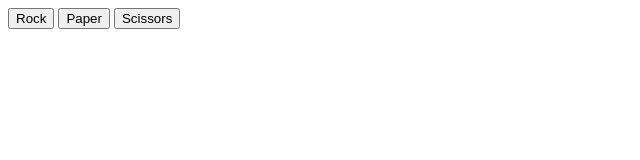
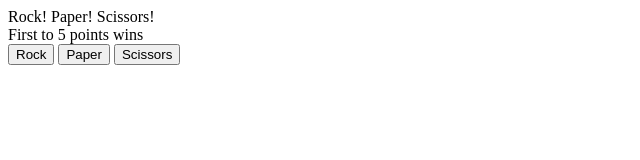
Before and after one commit to kali-el/odin-rock-paper-scissors, a plain HTML site: page index.html in a window 1280 px wide. Shown: the whole page, without its empty margins (0-640 px from the left). Drawn offline with Linux system fonts and the light colour scheme.

Commit message:
feat: reorganize HTML structure and update JavaScript for improved layout and score tracking

```diff
--- a/index.html
+++ b/index.html
@@ -7,9 +7,16 @@
   </head>
   <body>
     <div class="container">
-      <button id="rock">Rock</button>
-      <button id="paper">Paper</button>
-      <button id="scissors">Scissors</button>
+      <div class="text">Rock! Paper! Scissors!</div>
+      <div class="console">
+        <div class="console-text">First to 5 points wins</div>
+        <div class="score"></div>
+        <div class="buttons">
+          <button id="rock">Rock</button>
+          <button id="paper">Paper</button>
+          <button id="scissors">Scissors</button>
+        </div>
+      </div>
     </div>
 
     <script type="module" src="script.js"></script>
--- a/script.js
+++ b/script.js
@@ -4,15 +4,14 @@ const rockButton = document.querySelector("#rock");
 const paperButton = document.querySelector("#paper");
 const scissorsButton = document.querySelector("#scissors");
 
-const messageElem = document.createElement("div");
-messageElem.classList.add("messageElem");
 
-const humanScoreElem = document.createElement("div");
-humanScoreElem.classList.add("humanScoreElem");
-const computerScoreElem = document.createElement("div");
-computerScoreElem.classList.add("computerScoreElem");
+// const humanScoreElem = document.createElement("div");
+// humanScoreElem.classList.add("humanScoreElem");
+// const computerScoreElem = document.createElement("div");
+// computerScoreElem.classList.add("computerScoreElem");
 
-container.append(messageElem, humanScoreElem, computerScoreElem);
+scoreDiv.append(humanScoreElem, computerScoreElem);
+container.append(messageElem, scoreDiv);
 
 let humanScore = 0;
 let computerScore = 0;
@@ -67,6 +66,7 @@ scissorsButton.addEventListener("click", () =>
   playRound("scissors", getComputerChoice()),
 );
 
+rockButton.d
 
 
 
```
